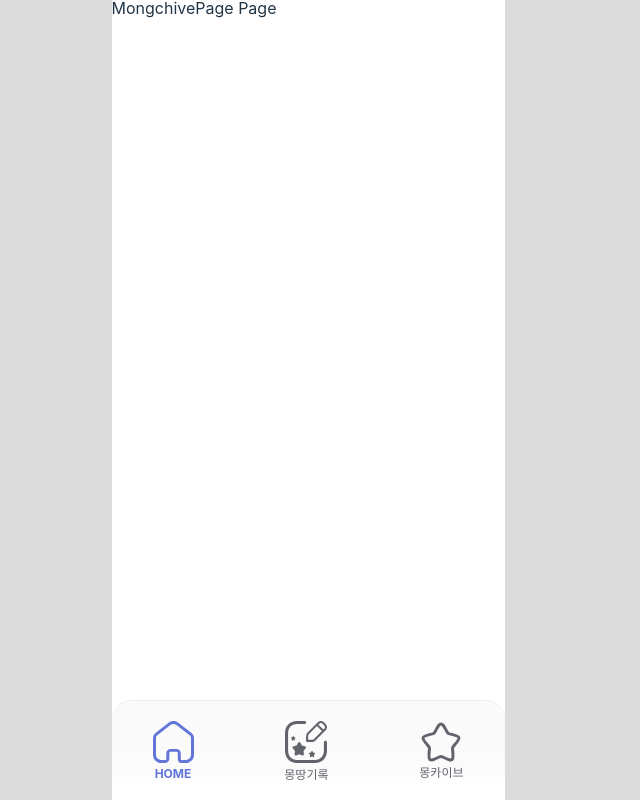
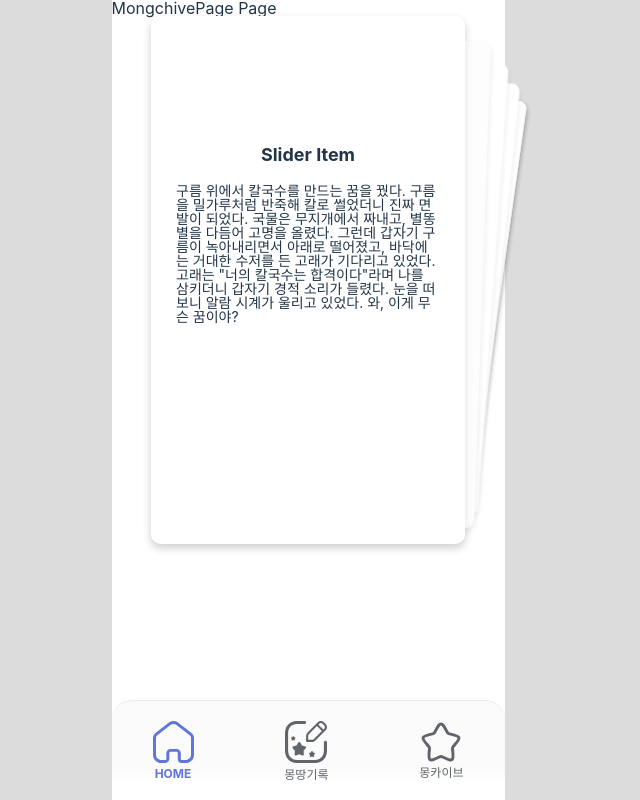
Before and after one commit to UMC-I/FE, a React (Vite) app: page /my in a window 1280 px wide. Shown: the whole page, without its empty margins (332-972 px from the left). Built offline with nearby package versions, Linux system fonts and the light colour scheme.

Commit message:
Feat: Slider 구현

```diff
--- a/package.json
+++ b/package.json
@@ -11,13 +11,16 @@
   },
   "dependencies": {
     "@iconify/react": "^5.2.0",
+    "@react-spring/web": "^9.5.5",
     "@tanstack/react-query": "^5.63.0",
     "react": "^18.3.1",
     "react-dom": "^18.3.1",
     "react-router": "^7.1.1",
     "react-router-dom": "^7.1.1",
+    "react-tinder-card": "^1.6.4",
     "styled-components": "^6.1.14",
     "styled-reset": "^4.5.2",
+    "swiper": "^11.2.1",
     "zustand": "^5.0.3"
   },
   "devDependencies": {
--- /dev/null
+++ b/src/pages/mongchive/components/CardSlider.tsx
@@ -0,0 +1,66 @@
+import React from "react";
+import { Swiper, SwiperSlide } from "swiper/react";
+import "swiper/css"; // 기본 Swiper 스타일
+import "swiper/css/effect-cards"; // EffectCards 스타일
+import { EffectCards } from "swiper/modules";
+import styled from "styled-components";
+import SliderItem from "./SliderItem";
+
+// Swiper 스타일
+const StyledSwiper = styled(Swiper)`
+  width: 80%;
+  height: 528px; /* 슬라이드 높이 */
+  background-color: #fff;
+  border-radius: 10px; /* 슬라이드 테두리 둥글게 */
+  box-shadow: 0 4px 10px rgba(0, 0, 0, 0.1); /* 그림자 */
+`;
+
+// SwiperSlide 스타일
+const StyledSwiperSlide = styled(SwiperSlide)`
+  display: flex;
+  justify-content: center;
+  // align-items: center;
+  background-color: #fff;
+  border-radius: 10px;
+  box-shadow: 0px 4px 8px rgba(0, 0, 0, 0.1); /* 그림자 */
+  transition: transform 0.3s ease; /* 애니메이션 효과 */
+  font-size: 20px; /* 글자 크기 */
+
+  /* 이전 슬라이드 */
+  &.swiper-slide-prev {
+    background-color: #fdfdfd; /* 아주 살짝 어두운 흰색 */
+  }
+
+  /* 그 뒤의 카드들 */
+  &.swiper-slide-next {
+    background-color: #fdfdfd; /* 아주 살짝 어두운 흰색 */
+  }
+`;
+
+export default function CardSlider() {
+  return (
+    <>
+      <StyledSwiper
+        effect={"cards"}
+        grabCursor={true}
+        modules={[EffectCards]} // EffectCards 모듈 사용
+        className="mySwiper"
+        cardsEffect={{
+          slideShadows: false, // 카드에 그림자 추가
+        }}
+      >
+        <StyledSwiperSlide>
+          <SliderItem />
+        </StyledSwiperSlide>
+        <StyledSwiperSlide>Slide 2</StyledSwiperSlide>
+        <StyledSwiperSlide>Slide 3</StyledSwiperSlide>
+        <StyledSwiperSlide>Slide 4</StyledSwiperSlide>
+        <StyledSwiperSlide>Slide 5</StyledSwiperSlide>
+        <StyledSwiperSlide>Slide 6</StyledSwiperSlide>
+        <StyledSwiperSlide>Slide 7</StyledSwiperSlide>
+        <StyledSwiperSlide>Slide 8</StyledSwiperSlide>
+        <StyledSwiperSlide>Slide 9</StyledSwiperSlide>
+      </StyledSwiper>
+    </>
+  );
+}
--- /dev/null
+++ b/src/pages/mongchive/components/SliderItem.tsx
@@ -0,0 +1,35 @@
+import styled from "styled-components";
+const SliderItem = () => {
+  return (
+    <SliderItemWrapper>
+      <Title>Slider Item</Title>
+      <Content>
+        구름 위에서 칼국수를 만드는 꿈을 꿨다. 구름을 밀가루처럼 반죽해 칼로
+        썰었더니 진짜 면발이 되었다. 국물은 무지개에서 짜내고, 별똥별을 다듬어
+        고명을 올렸다. 그런데 갑자기 구름이 녹아내리면서 아래로 떨어졌고,
+        바닥에는 거대한 수저를 든 고래가 기다리고 있었다. 고래는 "너의 칼국수는
+        합격이다"라며 나를 삼키더니 갑자기 경적 소리가 들렸다. 눈을 떠보니 알람
+        시계가 울리고 있었다. 와, 이게 무슨 꿈이야?
+      </Content>
+    </SliderItemWrapper>
+  );
+};
+
+const SliderItemWrapper = styled.div`
+  display: flex;
+  flex-direction: column;
+  margin-top: 130px;
+  align-items: center;
+`;
+
+const Title = styled.div`
+  font-size: 18px;
+  font-weight: 700;
+`;
+
+const Content = styled.div`
+  font-size: 14px;
+  margin: 20px 25px;
+`;
+
+export default SliderItem;
--- a/src/pages/mongchive/ui/MongchivePage.tsx
+++ b/src/pages/mongchive/ui/MongchivePage.tsx
@@ -1,7 +1,10 @@
+import CardSlider from "../components/CardSlider";
+
 export const MongchivePage = () => {
   return (
     <div>
       <h1>MongchivePage Page</h1>
+      <CardSlider />
     </div>
   );
 };
```
Also changed, not shown: 1 other file (tests, documents, lock files or other folders).
